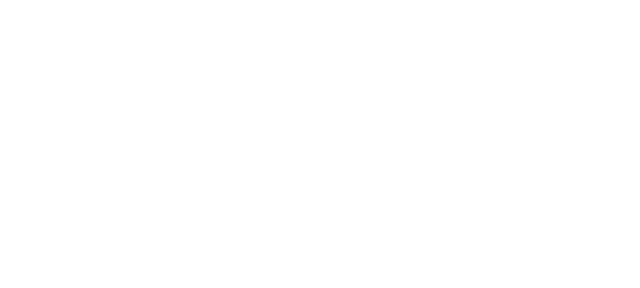
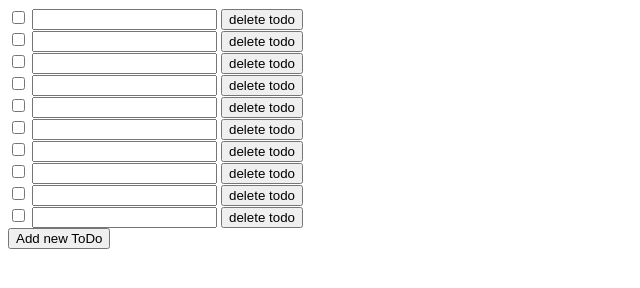
Before and after one commit to nuke7/project_slice, a plain HTML site: page index.html in a window 1280 px wide. Shown: the whole page, without its empty margins (0-640 px from the left). Drawn offline with Linux system fonts and the light colour scheme.

Commit message:
órai ws

```diff
--- a/index.html
+++ b/index.html
@@ -2,8 +2,12 @@
 <html lang="en">
   <head>
     <meta charset="UTF-8" />
+    <link rel="stylesheet" href="./style.css" />
+    <script src="./script.js"></script>
     <meta name="viewport" content="width=device-width, initial-scale=1.0" />
     <title>Document</title>
   </head>
-  <body></body>
+  <body>
+    <div id="root"></div>
+  </body>
 </html>
--- a/script.js
+++ b/script.js
@@ -0,0 +1,46 @@
+/* todo webes felület létrehozása
+- minden sorban checkbox
+- mellette szöveges mező
+- minden sorban törlés gomb
+- 10 elemes todo ami bővíthető
+	- új feladat hozzáadása gomb */
+
+function pageLoaded() {
+  let root = document.querySelector("#root"); //we select the root div and call it root
+  let todoRow = `<div class="todo">
+  <input type="checkbox" name="" id="">
+  <input type="text" name="" id="">
+  <button class="deleteBtn">delete todo</button>
+  </div>`; //adding the todo rows to html
+  let addBtn = `<button class="add">Add new ToDo</button>`;
+  let itemNumber = 10;
+
+  function deleteRow(e) {
+    e.currentTarget.parentNode.remove();
+    console.log("button clicked");
+  }
+
+  //fill the html with todo rows
+  for (let j = 0; j < itemNumber; j++) {
+    root.insertAdjacentHTML("afterbegin", todoRow);
+  }
+
+  let deleteBtns = document.querySelectorAll(".deleteBtn"); //select all the delete buttons
+
+  //give all the delete buttons function to delete row
+  for (let i = 0; i < deleteBtns.length; i++) {
+    deleteBtns[i].addEventListener("click", deleteRow);
+  }
+
+  //adding the new row button to the root div
+  root.insertAdjacentHTML("afterend", addBtn);
+
+  function addNew() {
+    root.insertAdjacentHTML("beforeend", todoRow);
+    //TODO add click listener to new elements
+  }
+
+  document.querySelector(".add").addEventListener("click", addNew);
+}
+
+window.addEventListener("load", pageLoaded);
```
Also changed, not shown: dist/script.dev.js (added, +44 -0 lines).
